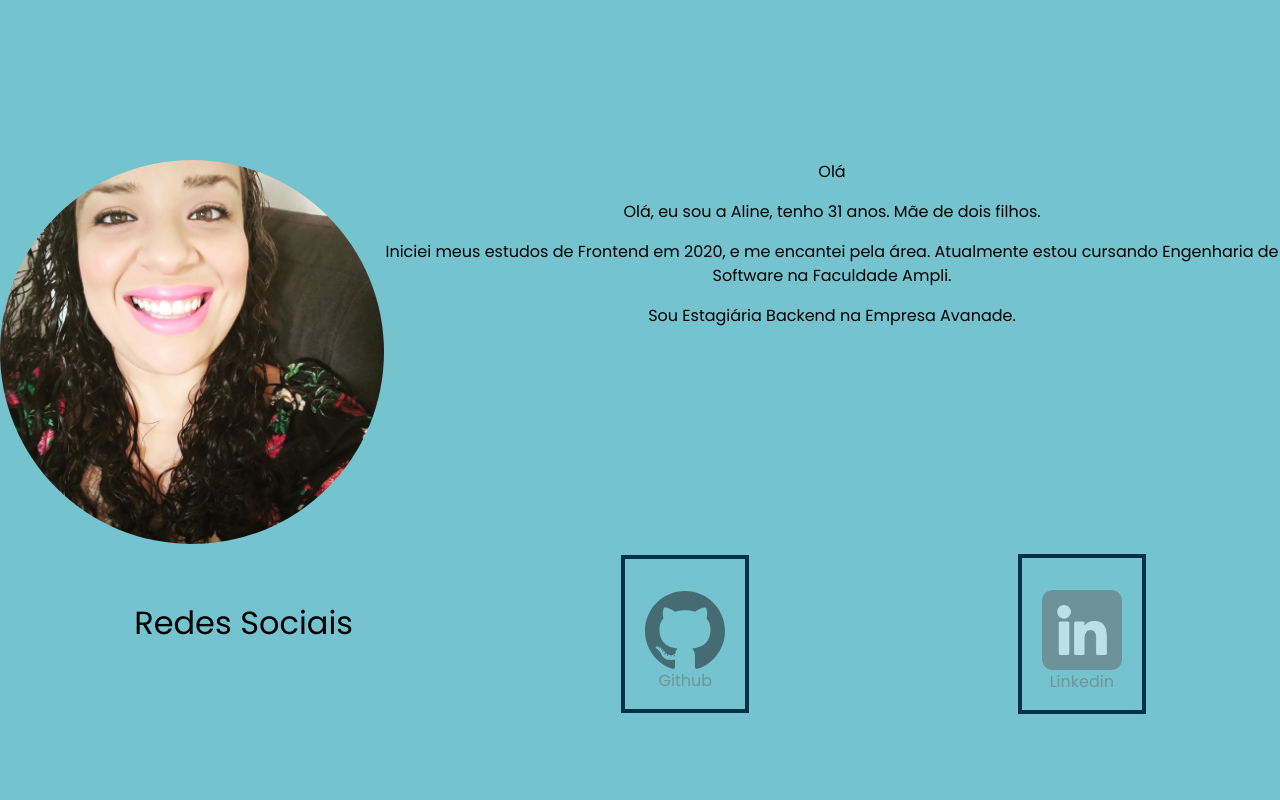
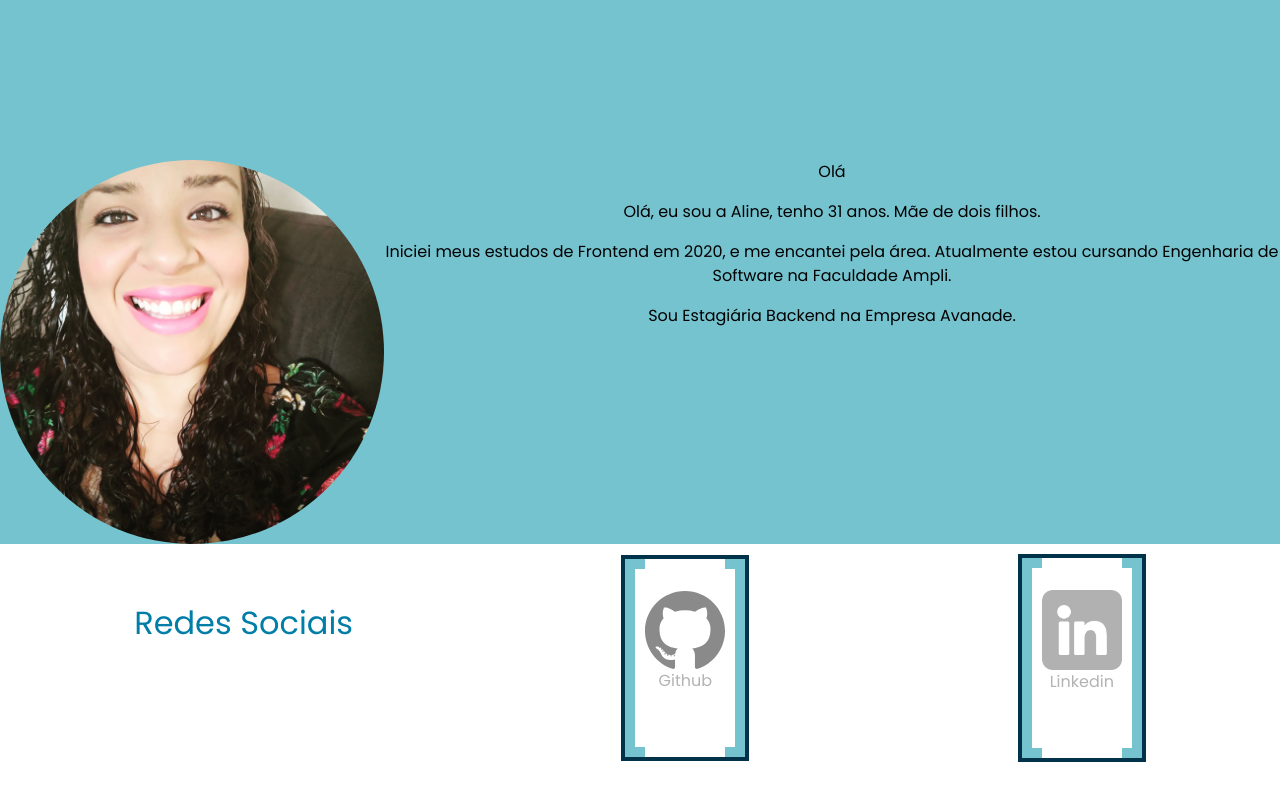
Before and after one commit to bertolaaline/portfolio-aline, a plain HTML site: page underconstruction.html in a window 1280 px wide. Shown: the part 1696-2496 px from the top of the page. Before the commit the page ends 2468 px from the top, so only its background shows below. Drawn offline with nearby package versions, Linux system fonts and the light colour scheme.

Commit message:
Edita Redes Sociais

```diff
--- a/css/styles.css
+++ b/css/styles.css
@@ -32,8 +32,6 @@ margin: 20px;
 .titulo {
   margin: auto;
 }
-
-
 
 html {
   scroll-behavior: smooth;
@@ -112,6 +110,8 @@ a:hover {
   padding-bottom: 3em;
   align-items: baseline;
   flex-wrap: wrap;
+  background-color: #fff;
+  color: #007EA7;
 }
 
 figcaption {
@@ -125,6 +125,7 @@ figcaption {
   transition: filter 500ms;
   text-align: center;
 }
+
 .itens figure:active,
 .itens figure:hover {
   filter: opacity(100%) grayscale(0);
--- a/underconstruction.html
+++ b/underconstruction.html
@@ -76,16 +76,20 @@
     <div class="itens">
       <h2 class="portfolio-subtitle">Redes Sociais</h2>
       <a href="https://github.com/bertolaaline/" target="_blank">
+        <div class="itens">
           <figure>
             <img class="img-portfolio" src="./img/github.svg" alt="Github">
           <figcaption>Github</figcaption>
           </figure>
+        </div>
       </a>
       <a href="https://www.linkedin.com/in/aline-cristina-silva-aragao/" target="_blank">
+        <div class="itens">
           <figure>
             <img class="img-portfolio" src="./img/linkedin.png" alt="Linkedin">
             <figcaption>Linkedin</figcaption>
             </figure>
+        </div>
       </a>
     </div>
   </section>
```
Lines whose indentation alone changed are shown as unchanged.
